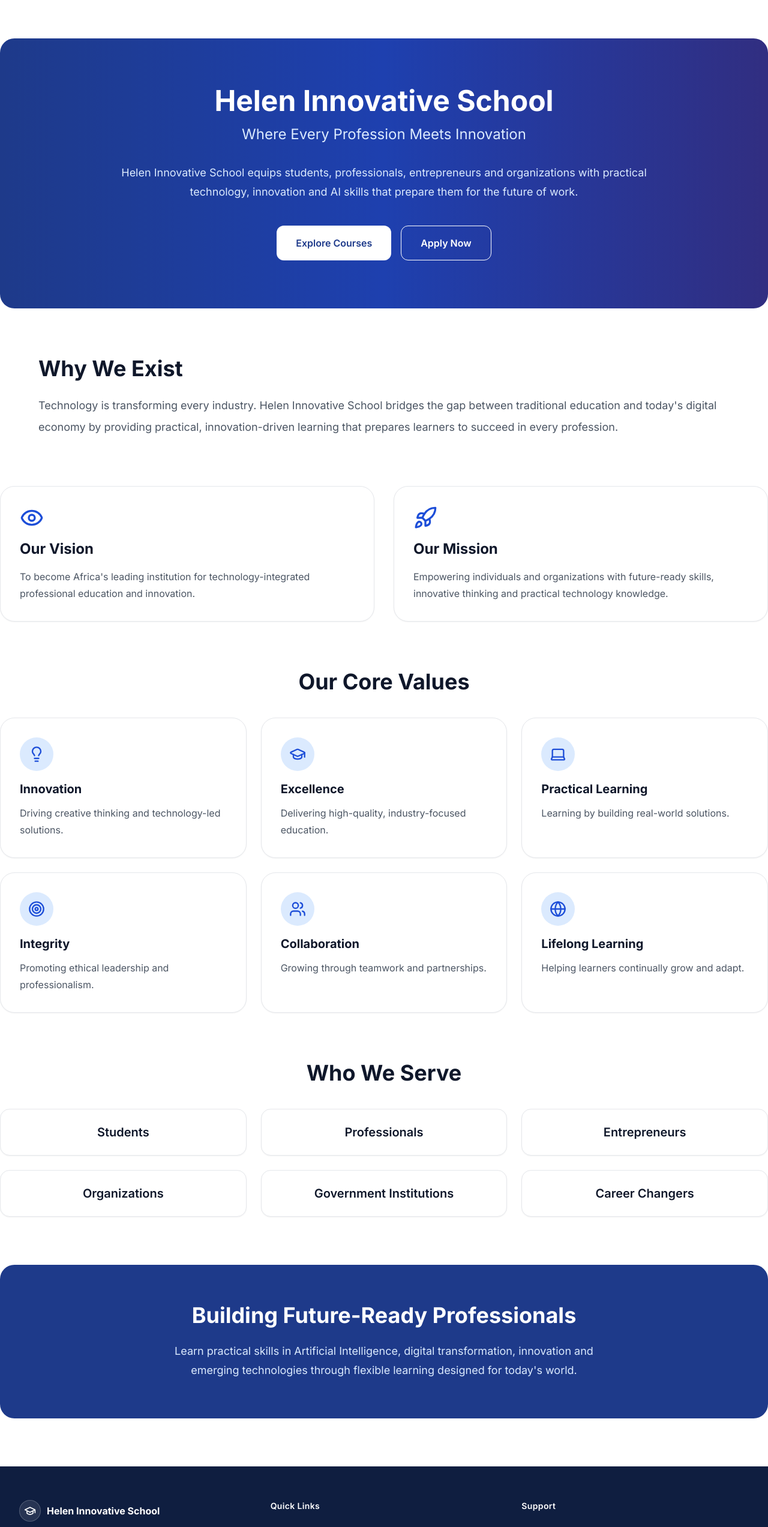
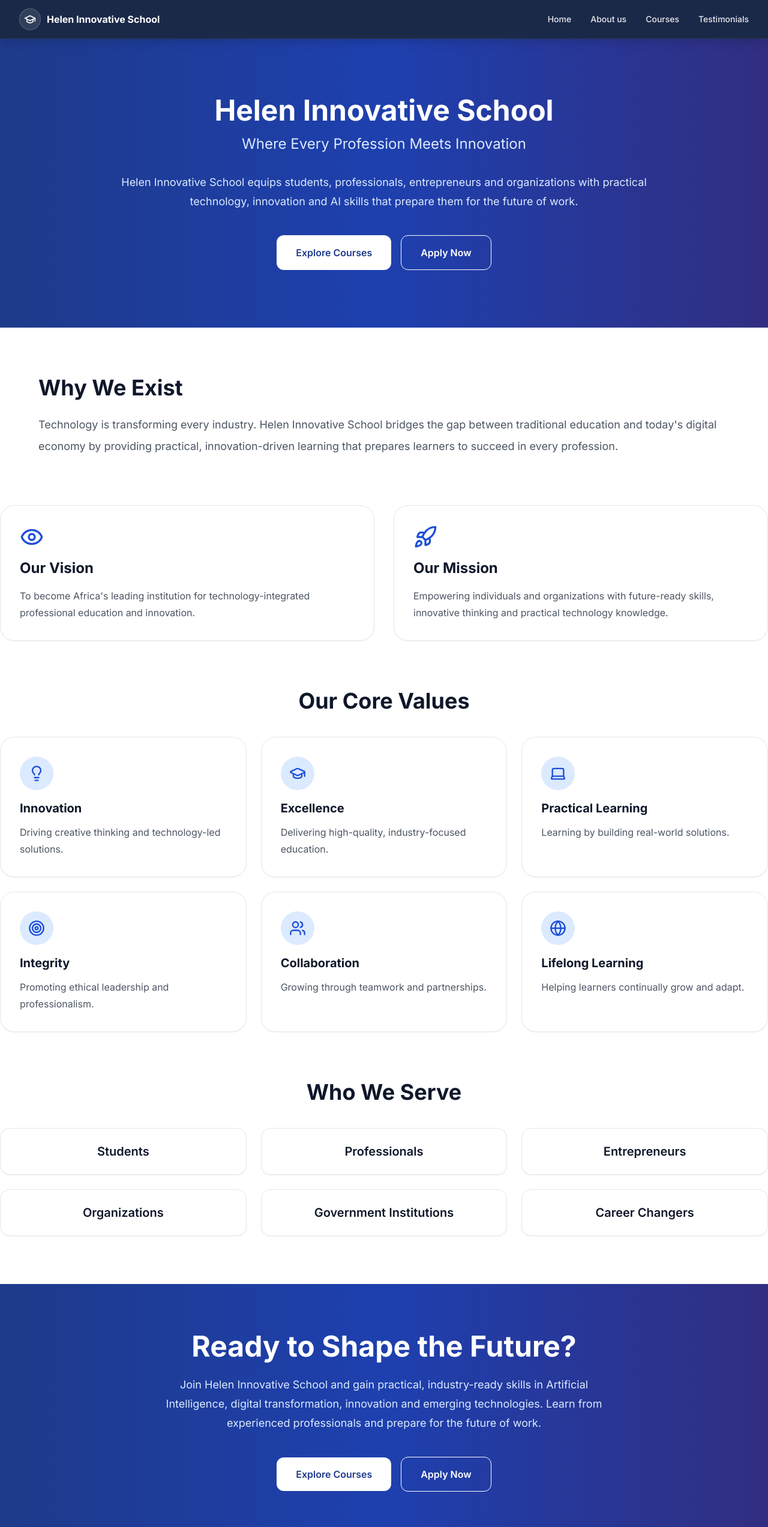
Before and after one commit to kevin-georgewill/Helen-Innovative-School, a Next.js app in the folder frontend/: page /about in a window 1280 px wide. Shown: the top 2545 px of the page at 60% size. Built offline with nearby package versions, Linux system fonts and the light colour scheme.

Commit message:
feat: enhance About page UI with full-width sections and improved call-to-action

```diff
--- a/frontend/app/(public)/about/page.tsx
+++ b/frontend/app/(public)/about/page.tsx
@@ -44,11 +44,11 @@ const values = [
 
 export default function AboutPage() {
   return (
-    <div className="space-y-20 pb-20">
+    <div className="space-y-20">
 
   {/* Hero */}
-      <section className="rounded-3xl bg-gradient-to-r from-blue-900 via-blue-800 to-indigo-900 px-8 py-20 text-center text-white">
-
+  <section className="w-full bg-gradient-to-r from-blue-900 via-blue-800 to-indigo-900 py-24 text-white">
+    <div className="mx-auto max-w-6xl px-8 text-center">
       <h1 className="text-5xl font-bold">
         Helen Innovative School
       </h1>
@@ -62,7 +62,7 @@ export default function AboutPage() {
         entrepreneurs and organizations with practical technology,
         innovation and AI skills that prepare them for the future of work.
       </p>
-
+    </div>
         <div className="mt-10 flex flex-col justify-center gap-4 sm:flex-row">
           <button className="rounded-xl bg-white px-8 py-4 font-semibold text-blue-900 hover:bg-gray-100 transition">
             Explore Courses
@@ -195,17 +195,40 @@ export default function AboutPage() {
       </section>
 
       {/* Call to Action */}
-      <section className="rounded-3xl bg-blue-900 px-8 py-16 text-center text-white">
+<section className="bg-gradient-to-r from-blue-900 via-blue-800 to-indigo-900 py-20 text-white">
 
-        <h2 className="text-4xl font-bold">
-          Building Future-Ready Professionals
+  <div className="mx-auto max-w-5xl px-6 text-center">
+
+    <h2 className="text-4xl font-bold md:text-5xl">
+      Ready to Shape the Future?
     </h2>
 
     <p className="mx-auto mt-6 max-w-3xl text-lg leading-8 text-blue-100">
-          Learn practical skills in Artificial Intelligence, digital
-          transformation, innovation and emerging technologies through
-          flexible learning designed for today's world.
+      Join Helen Innovative School and gain practical, industry-ready skills
+      in Artificial Intelligence, digital transformation, innovation and
+      emerging technologies. Learn from experienced professionals and prepare
+      for the future of work.
     </p>
+
+    <div className="mt-10 flex flex-col items-center justify-center gap-4 sm:flex-row">
+
+      <a
+        href="/courses"
+        className="rounded-xl bg-white px-8 py-4 font-semibold text-blue-900 transition hover:bg-gray-100"
+      >
+        Explore Courses
+      </a>
+
+      <a
+        href="/register"
+        className="rounded-xl border border-white px-8 py-4 font-semibold text-white transition hover:bg-white hover:text-blue-900"
+      >
+        Apply Now
+      </a>
+
+    </div>
+
+  </div>
 
 </section>
 
--- a/frontend/components/shared/Navbar.tsx
+++ b/frontend/components/shared/Navbar.tsx
@@ -1,7 +1,7 @@
 'use client'
 
 import Link from 'next/link'
-import { useState, useEffect } from 'react'
+import { useState } from 'react'
 import Logo from './Logo'
 
 const navLinks = [
@@ -13,22 +13,9 @@ const navLinks = [
 
 export default function Navbar() {
   const [menuOpen, setMenuOpen] = useState(false)
-  const [scrolled, setScrolled] = useState(false)
-
-  useEffect(() => {
-    const onScroll = () => setScrolled(window.scrollY > 40)
-    window.addEventListener('scroll', onScroll, { passive: true })
-    return () => window.removeEventListener('scroll', onScroll)
-  }, [])
 
   return (
-    <header
-      className={`fixed top-0 left-0 right-0 z-50 transition-all duration-300 ${
-        scrolled
-          ? 'bg-his-navy/95 backdrop-blur-md border-b border-white/10 shadow-lg'
-          : 'bg-transparent'
-      }`}
-    >
+    <header className="fixed top-0 left-0 right-0 z-50 bg-his-navy/95 backdrop-blur-md border-b border-white/10 shadow-lg transition-all duration-300">
       <nav className="max-w-7xl mx-auto px-4 sm:px-6 lg:px-8 h-16 flex items-center justify-between">
         {/* Logo */}
         <Logo variant="light" />
@@ -52,9 +39,21 @@ export default function Navbar() {
           onClick={() => setMenuOpen((v) => !v)}
           className="md:hidden flex flex-col gap-1.5 p-2"
         >
-          <span className={`block w-5 h-0.5 bg-white transition-all duration-200 ${menuOpen ? 'rotate-45 translate-y-2' : ''}`} />
-          <span className={`block w-5 h-0.5 bg-white transition-all duration-200 ${menuOpen ? 'opacity-0' : ''}`} />
-          <span className={`block w-5 h-0.5 bg-white transition-all duration-200 ${menuOpen ? '-rotate-45 -translate-y-2' : ''}`} />
+          <span
+            className={`block w-5 h-0.5 bg-white transition-all duration-200 ${
+              menuOpen ? 'rotate-45 translate-y-2' : ''
+            }`}
+          />
+          <span
+            className={`block w-5 h-0.5 bg-white transition-all duration-200 ${
+              menuOpen ? 'opacity-0' : ''
+            }`}
+          />
+          <span
+            className={`block w-5 h-0.5 bg-white transition-all duration-200 ${
+              menuOpen ? '-rotate-45 -translate-y-2' : ''
+            }`}
+          />
         </button>
       </nav>
 
@@ -71,11 +70,21 @@ export default function Navbar() {
               {link.label}
             </Link>
           ))}
+
           <div className="flex flex-col gap-2 pt-2 border-t border-white/10">
-            <Link href="/login" onClick={() => setMenuOpen(false)} className="text-sm font-semibold text-white/80 py-2 text-center">
+            <Link
+              href="/login"
+              onClick={() => setMenuOpen(false)}
+              className="text-sm font-semibold text-white/80 py-2 text-center"
+            >
               Log in
             </Link>
-            <Link href="/register" onClick={() => setMenuOpen(false)} className="bg-his-green hover:bg-his-green-hover text-white text-sm font-semibold px-6 py-2.5 rounded-full text-center transition-colors duration-150">
+
+            <Link
+              href="/register"
+              onClick={() => setMenuOpen(false)}
+              className="bg-his-green hover:bg-his-green-hover text-white text-sm font-semibold px-6 py-2.5 rounded-full text-center transition-colors duration-150"
+            >
               Get Started
             </Link>
           </div>
```
Lines whose indentation alone changed are shown as unchanged.
